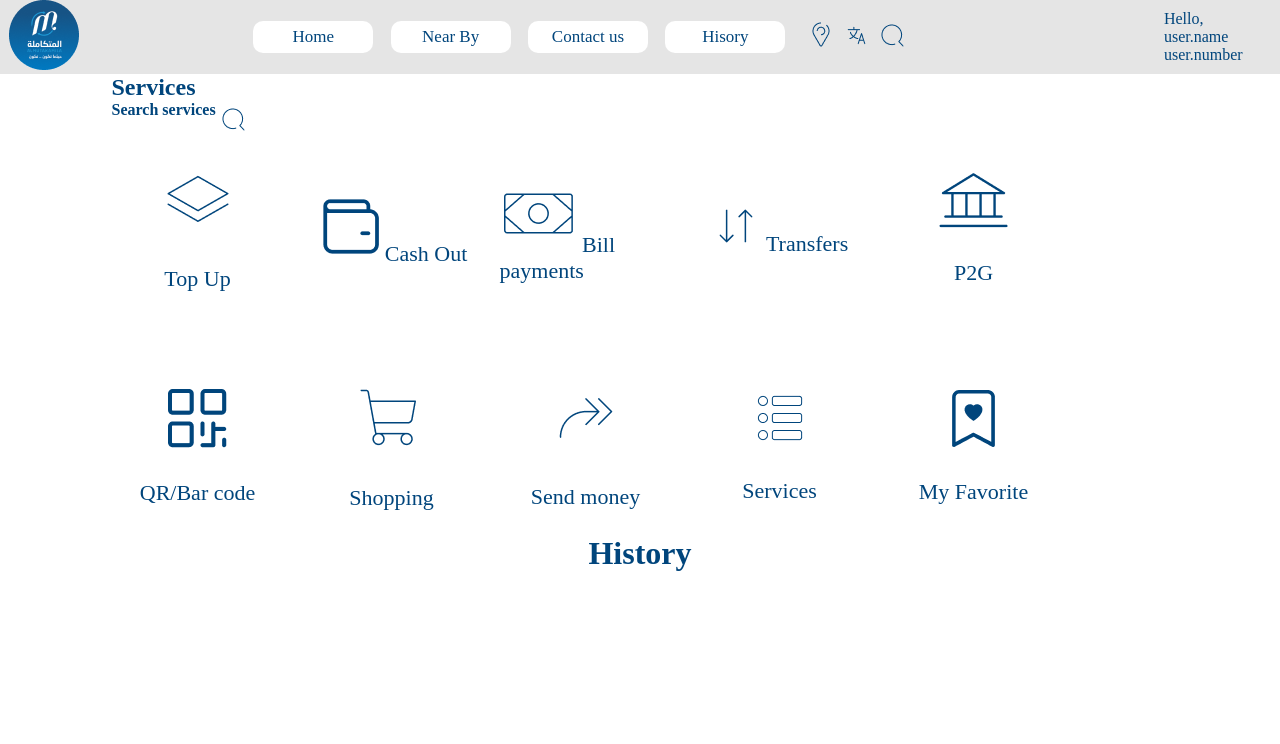
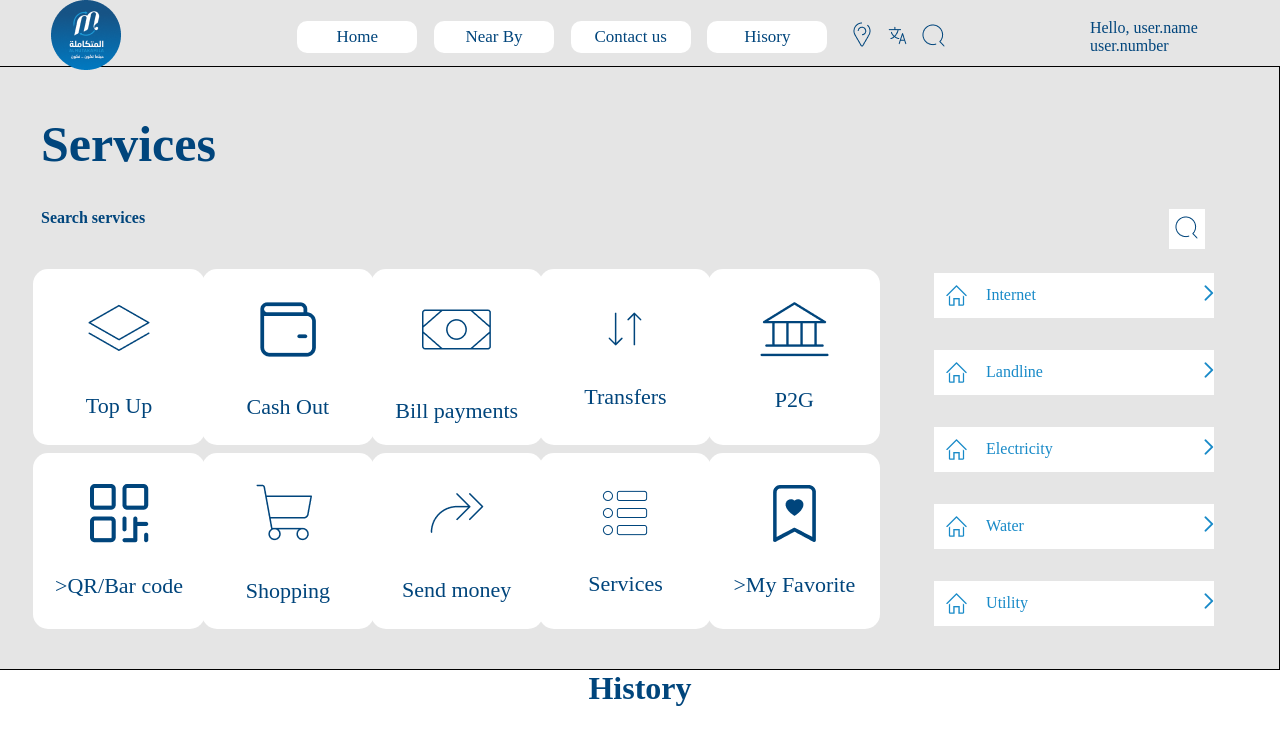
Before and after one commit to Jayash3812/almutaproject, a React (Create React App) app: page /history in a window 1280 px wide. Shown: the top 744 px of the page. Built offline with nearby package versions, Linux system fonts and the light colour scheme; a web font is replaced by a local one.

Commit message:
add: page services by grid mui

```diff
--- a/src/components/Nav/Nav.jsx
+++ b/src/components/Nav/Nav.jsx
@@ -4,19 +4,19 @@ import gps_icon from "../../assets/icons/gps_icon.png";
 import search_icon from "../../assets/icons/search_icon.png";
 import translate_icon from "../../assets/icons/translate_icon.png";
 import "../../components/Nav/nav.css";
-import { Grid } from "@mui/material";
+import { AppBar, Grid, Toolbar } from "@mui/material";
 import { Link } from "react-router-dom";
 
 const Nav = () => {
   return (
-    <div>
+    <AppBar sx={{ backgroundColor: "#E5E5E5" }} position="static">
+      <Toolbar>
         <Grid
           container
           direction="row"
           justifyContent="space-evenly"
           alignItems="center"
-        spacing={16}
-        sx={{ backgroundColor: "#E5E5E5" }}
+          spacing={10}
         >
           <Grid item xs={2}>
             <img src={nav_logo} alt="logo" />
@@ -42,7 +42,7 @@ const Nav = () => {
               <button className="grid-buttons">Hisory</button>
             </Link>
           </Grid>
-        <Grid item xs={3} direction="row">
+          <Grid item xs={2} direction="row">
             <img src={gps_icon} alt="map" />
             <img src={translate_icon} alt="translate" />
             <img src={search_icon} alt="search" />
@@ -52,7 +52,8 @@ const Nav = () => {
             <p>user.number</p>
           </Grid>
         </Grid>
-    </div>
+      </Toolbar>
+    </AppBar>
   );
 };
 
--- a/src/components/ServicesComponent/Services.jsx
+++ b/src/components/ServicesComponent/Services.jsx
@@ -1,87 +1,105 @@
 import React from "react";
 import "../../components/ServicesComponent/services.css";
-import topup from "../../assets/icons/topup.png";
-import cashout from "../../assets/icons/cashout.png";
-import billpayments from "../../assets/icons/billpayments.png";
-import transfer from "../../assets/icons/arrowsdownup.png";
-import p2g from "../../assets/icons/p2g.png";
-import qr from "../../assets/icons/qr.png";
-import shopping from "../../assets/icons/shopping.png";
-import sendmoney from "../../assets/icons/sendmoney.png";
-import services from "../../assets/icons/services.png";
-import myfavorite from "../../assets/icons/myfavorite.png";
 import search_icon from "../../assets/icons/search_icon.png";
-import { Grid } from "@mui/material";
-
+import { Box, Grid } from "@mui/material";
 import { Link } from "react-router-dom";
+import { data, dataGroup } from "./Servicesdata";
+import home from "../../assets/icons/home_icon.png";
+import arrowright from "../../assets/icons/arrowright.png";
 
 const Services = () => {
   return (
-    <div>
-      <Grid container direction="column">
-        <h2>Services</h2>
-        <Grid container direction="row">
+    <div className="services">
+      <Grid
+        container
+        direction="row"
+        spacing={1}
+        justifyContent="space-between"
+        backgroundColor="#e5e5e5"
+        sx={{ border: "1px solid black", padding: "40px" }}
+      >
+        <Grid item sx={{ mb: "20px" }}>
+          <h2>Services</h2>
+        </Grid>
+
+        <Grid
+          container
+          direction="row"
+          justifyContent="space-between"
+          sx={{ paddingLeft: "8px", width: "97.2%", mb: "20px" }}
+        >
           <h4>Search services</h4>
-          <a href="">
+          <a href="" style={{ backgroundColor: "white" }}>
             <img src={search_icon} alt="search_icon" />
           </a>
         </Grid>
-        {/* <div className="services_search"> */}
 
-        {/* </div> */}
-        <div className="services_items">
-          <div className="services_items__left">
-            <div className="services_items__main">
+        <Grid
+          container
+          spacing={1}
+          direction="row"
+          // alignItems="center"
+          sx={{ width: "70%" }}
+        >
+          {data.map((item) => (
+            <Grid item md={2.4} sx={{}}>
               <a className="services_items__main__card" href="">
-                <img src={topup} alt="topup_pic" />
-                <span>Top Up</span>
-              </a>
-              <a className="services_items__main__card" href="">
-                <Link to="/cashout">
-                  <img src={cashout} alt="cashout" />
-                  <span>Cash Out</span>
+                <Link to={item.link}>
+                  <Box
+                    sx={{
+                      display: "flex",
+                      flexDirection: "column",
+                      width: "172px",
+                      alignItems: "center",
+                      justifyContent: "center",
+                      gap: "30px",
+                      fontFamily: "NeoSansArabic",
+                    }}
+                  >
+                    <img src={item.image} alt="" />
+                    <span>{item.text}</span>
+                  </Box>
                 </Link>
               </a>
-
-              <a className="services_items__main__card" href="">
-                <Link to="/billpayment">
-                  <img src={billpayments} alt="billpayments" />{" "}
-                  <span>Bill payments</span>
-                </Link>
-              </a>
-              <a className="services_items__main__card" href="">
-                <Link to="/transfer">
-                  <img src={transfer} alt="" /> <span>Transfers</span>
-                </Link>
-              </a>
-              <a className="services_items__main__card" href="">
-                <img src={p2g} alt="" /> <span>P2G</span>
-              </a>
-            </div>
-            <div className="services_items__main">
-              <a className="services_items__main__card" href="">
-                <img src={qr} alt="qr" />
-                <span>QR/Bar code</span>
-              </a>
-              <a className="services_items__main__card" href="">
-                <img src={shopping} alt="shopping" />
-                <span>Shopping</span>
-              </a>
-              <a className="services_items__main__card" href="">
-                <img src={sendmoney} alt="sendmoney" />
-                <span>Send money</span>
-              </a>
-              <a className="services_items__main__card" href="">
-                <img src={services} alt="services" />
-                <span>Services</span>
-              </a>
-              <a className="services_items__main__card" href="">
-                <img src={myfavorite} alt="myfavorite" />
-                <span>My Favorite</span>
-              </a>
-            </div>
-          </div>
-        </div>
+            </Grid>
+          ))}
+        </Grid>
+        <Grid
+          container
+          direction="column"
+          sx={{ width: "30%" }}
+          spacing={4}
+          justifyContent="center"
+          alignItems="center"
+        >
+          {dataGroup.map((group) => (
+            <Grid item>
+              <Link>
+                <div className="services_group_items">
+                  <Grid
+                    item
+                    sx={{
+                      display: "flex",
+                      alignItems: "center",
+                      gap: "18px",
+                      padding: "10px",
+                    }}
+                  >
+                    <img src={home} alt="home_icon" />
+                    <span
+                      style={{ color: "#188AC8", fontFamily: "NeoSansArabic" }}
+                    >
+                      {group.name}
+                    </span>
+                  </Grid>
+                  <Grid item>
+                    <img src={arrowright} alt="arrowright" />
+                  </Grid>
+                </div>
+              </Link>
+            </Grid>
+          ))}
+        </Grid>
       </Grid>
     </div>
   );
--- /dev/null
+++ b/src/components/ServicesComponent/Servicesdata.js
@@ -0,0 +1,34 @@
+import topup from "../../assets/icons/topup.png";
+import cashout from "../../assets/icons/cashout.png";
+import billpayments from "../../assets/icons/billpayments.png";
+import transfer from "../../assets/icons/arrowsdownup.png";
+import p2g from "../../assets/icons/p2g.png";
+import qr from "../../assets/icons/qr.png";
+import shopping from "../../assets/icons/shopping.png";
+import sendmoney from "../../assets/icons/sendmoney.png";
+import services from "../../assets/icons/services.png";
+import myfavorite from "../../assets/icons/myfavorite.png";
+
+export const data = [
+  { id: 1, image: topup, text: "Top Up", link: "" },
+  { id: 2, image: cashout, text: "Cash Out", link: "/cashout" },
+  { id: 3, image: billpayments, text: "Bill payments", link: "/billpayment" },
+  { id: 4, image: transfer, text: "Transfers", link: "/transfer" },
+  { id: 5, image: p2g, text: "P2G", link: "" },
+  { id: 6, image: qr, text: ">QR/Bar code", link: "/qr" },
+  { id: 7, image: shopping, text: "Shopping", link: "/shopping" },
+  { id: 8, image: sendmoney, text: "Send money", link: "" },
+  { id: 9, image: services, text: "Services", link: "" },
+  { id: 10, image: myfavorite, text: ">My Favorite", link: "" },
+];
+
+export const dataGroup = [
+  {
+    id: 1,
+    name: "Internet",
+  },
+  { id: 2, name: "Landline" },
+  { id: 3, name: "Electricity" },
+  { id: 4, name: "Water" },
+  { id: 5, name: "Utility" },
+];
--- a/src/components/ServicesComponent/services.css
+++ b/src/components/ServicesComponent/services.css
@@ -1,40 +1,3 @@
-.services {
-  background-color: #e5e5e5;
-  padding-left: 0px;
-  margin-bottom: 0px;
-}
-.services_search,
-.services h2 {
-  display: flex;
-  justify-content: space-between;
-  font-family: "NeoSansArabic-Medium";
-}
-
-.services_search {
-  margin-bottom: 25px;
-}
-
-.services_search a {
-  background-color: white;
-  margin-right: 120px;
-}
-
-.services_items {
-  display: flex;
-  flex-direction: row;
-}
-
-.services_items__main {
-  display: flex;
-  flex-direction: row;
-  gap: 22px;
-  margin-bottom: 42px;
-}
-
-.services_items__main:last-child {
-  margin-bottom: 0px;
-}
-
 .services h2 {
   font-size: 50px;
   margin-bottom: 16px;
@@ -45,7 +8,6 @@
 }
 
 .services_items__main__card {
-  /* background-color: rgba(0, 0, 255, 0.281); */
   font-family: "NeoSansArabic";
   display: flex;
   flex-direction: column;
@@ -75,33 +37,17 @@
   transition: 0.5s;
 }
 
-.services_items__left {
-  margin-right: 109px;
+.services_group_items {
+  display: flex;
+  flex-direction: row;
+  align-items: center;
+  justify-content: space-between;
+  background-color: white;
+  width: 280px;
 }
 
-.services_items__right {
-  display: flex;
-  flex-direction: column;
-  justify-content: space-between;
+@media (max-width: 1024px) {
+  .services_group_items {
+    width: 150px;
+  }
 }
-
-.services_items__right a {
-  font-family: "NeoSansArabic";
-  display: flex;
-  flex-direction: row;
-  /* justify-content: space-around; */
-  align-items: center;
-  width: 420px;
-  background-color: white;
-  padding: 18px;
-  justify-content: space-between;
-}
-.services_items__right div {
-  display: flex;
-  align-items: center;
-  gap: 16.32px;
-}
-.services_items__right span {
-  font-family: "NeoSansArabic";
-  color: #188ac8;
-}
```
Lines whose indentation alone changed are shown as unchanged.
